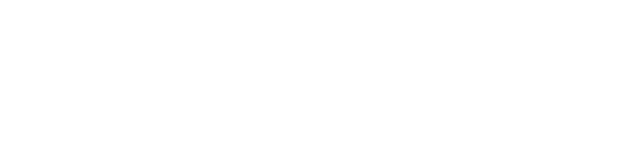
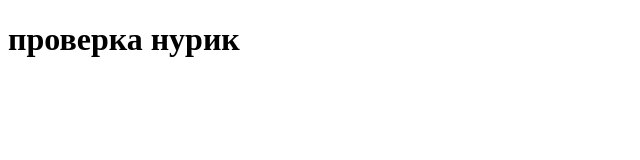
Before and after one commit to 699nb/EVARUGS, a plain HTML site: page index.html in a window 1280 px wide. Shown: the whole page, without its empty margins (0-640 px from the left). Drawn offline with Linux system fonts and the light colour scheme.

Commit message:
nurikpush

```diff
--- a/index.html
+++ b/index.html
@@ -9,7 +9,7 @@
 </head>
 <body>
     <header>
-
+        <h1>проверка нурик</h1>
     </header>
     <main>
 
```
